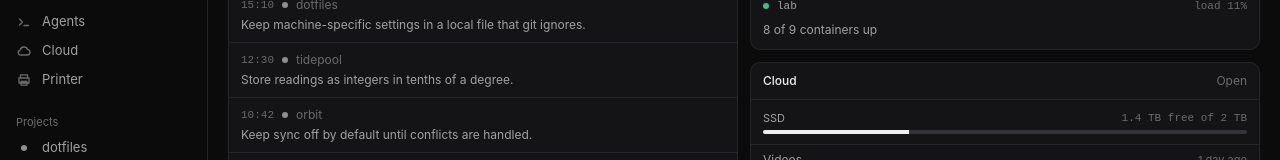
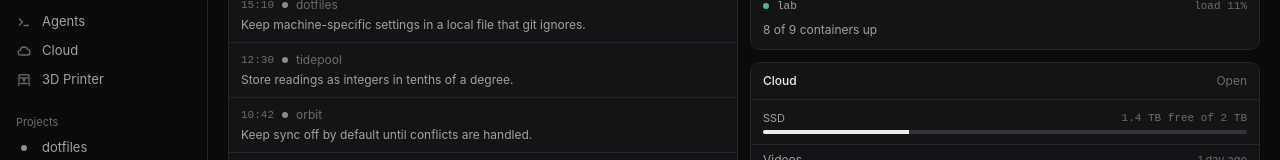
Before and after one commit to Kungie/binder, a React (Vite) app in the folder app/: page / in a window 1280 px wide. Shown: the part 209-369 px from the top of the page. Built offline with nearby package versions, Linux system fonts and the light colour scheme.

Commit message:
feat: the printer screen is 3D Printer

```diff
--- a/app/src/components/Sidebar.tsx
+++ b/app/src/components/Sidebar.tsx
@@ -54,7 +54,7 @@ const NAV: { screen: Screen; label: string; d: string }[] = [
   { screen: "server", label: "Server", d: "M2 2.5h10v3.5H2zM2 8h10v3.5H2zM4.2 4.25h.01M4.2 9.75h.01" },
   { screen: "agents", label: "Agents", d: "M2.5 4l3 3-3 3M7 10.5h4.5" },
   { screen: "cloud", label: "Cloud", d: "M4 11h6.2a2.8 2.8 0 0 0 .4-5.57A3.8 3.8 0 0 0 3.3 6.2 2.4 2.4 0 0 0 4 11z" },
-  { screen: "printer", label: "Printer", d: "M3.5 5V1.8h7V5M2 5h10v5H2zM4 8.5h6v3.7H4z" },
+  { screen: "printer", label: "3D Printer", d: "M2 12.5V1.8h10v10.7M2 4.8h10M6.2 4.8v2.4h1.6V4.8M7 7.2v1M4 10.5h6" },
 ];
 
 export function Sidebar() {
--- a/app/src/screens/Printer.tsx
+++ b/app/src/screens/Printer.tsx
@@ -15,7 +15,7 @@ export function Printer() {
   return (
     <div className="flex min-h-0 flex-1 flex-col overflow-y-auto">
       <header className="flex h-12 shrink-0 items-center gap-3 px-5" data-tauri-drag-region>
-        <h1 className="text-[13px] font-medium">Printer</h1>
+        <h1 className="text-[13px] font-medium">3D Printer</h1>
         <Button variant="primary" className="ml-auto" onClick={() => setAdding(true)}>
           Add printer
         </Button>
```
Also changed, not shown: 1 other file (tests, documents, lock files or other folders).
